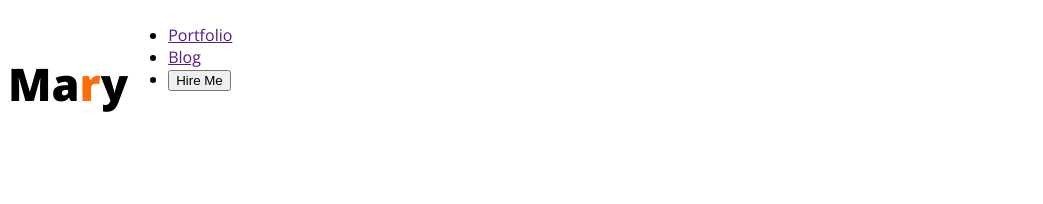
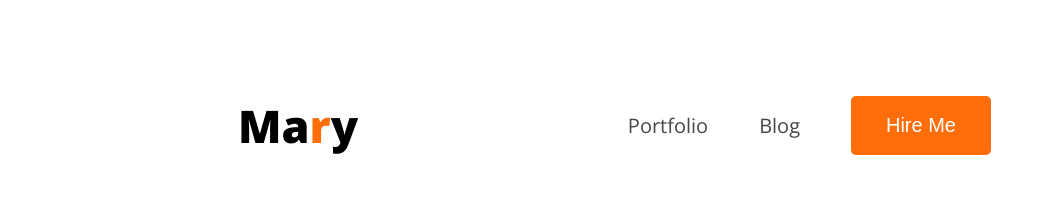
Before and after one commit to chowdhoury/Protfolio, a plain HTML site: page index.html in a window 1280 px wide. Shown: the whole page, without its empty margins (0-1043 px from the left). Drawn offline with nearby package versions, Linux system fonts and the light colour scheme.

Commit message:
Quick update - 2025-07-07

```diff
--- a/index.html
+++ b/index.html
@@ -17,10 +17,10 @@
       <nav class="open-sans-normal">
         <h3 class="nav-title">Ma<span class="primary-color">r</span>y</h3>
         <ul>
-          <li><a href="">Portfolio</a></li>
-          <li><a href="">Blog</a></li>
+          <li><a class="dark-2" href="">Portfolio</a></li>
+          <li><a class="dark-2" href="">Blog</a></li>
           <li>
-            <a href=""><button>Hire Me</button></a>
+            <a href=""><button class="primary-btn">Hire Me</button></a>
           </li>
         </ul>
       </nav>
--- a/styles/style.css
+++ b/styles/style.css
@@ -10,12 +10,40 @@
 .primary-color {
   color: #fd6e0a;
 }
+.dark-2{
+    color: #474747;
+}
+.primary-btn{
+    background-color: #FD6E0A;
+    font-size: 20px;
+    color: white;
+    font-weight: 400;
+    border: none;
+    padding: 18px 35px;
+    border-radius: 5px;
+}
 
 /* Nav Section  */
 nav {
   display: flex;
+  align-items: center;
+  justify-content: space-between;
+  margin: 50px 230px;
 }
 .nav-title {
   font-size: 45px;
   font-weight: 800;
 }
+nav ul{
+    display: flex;
+    align-items: center;
+}
+nav ul li{
+    list-style: none;
+    /* display: inline; */
+    margin-right: 51px;
+}
+nav ul li a{
+    text-decoration: none;
+    font-size: 20px;
+}
```
